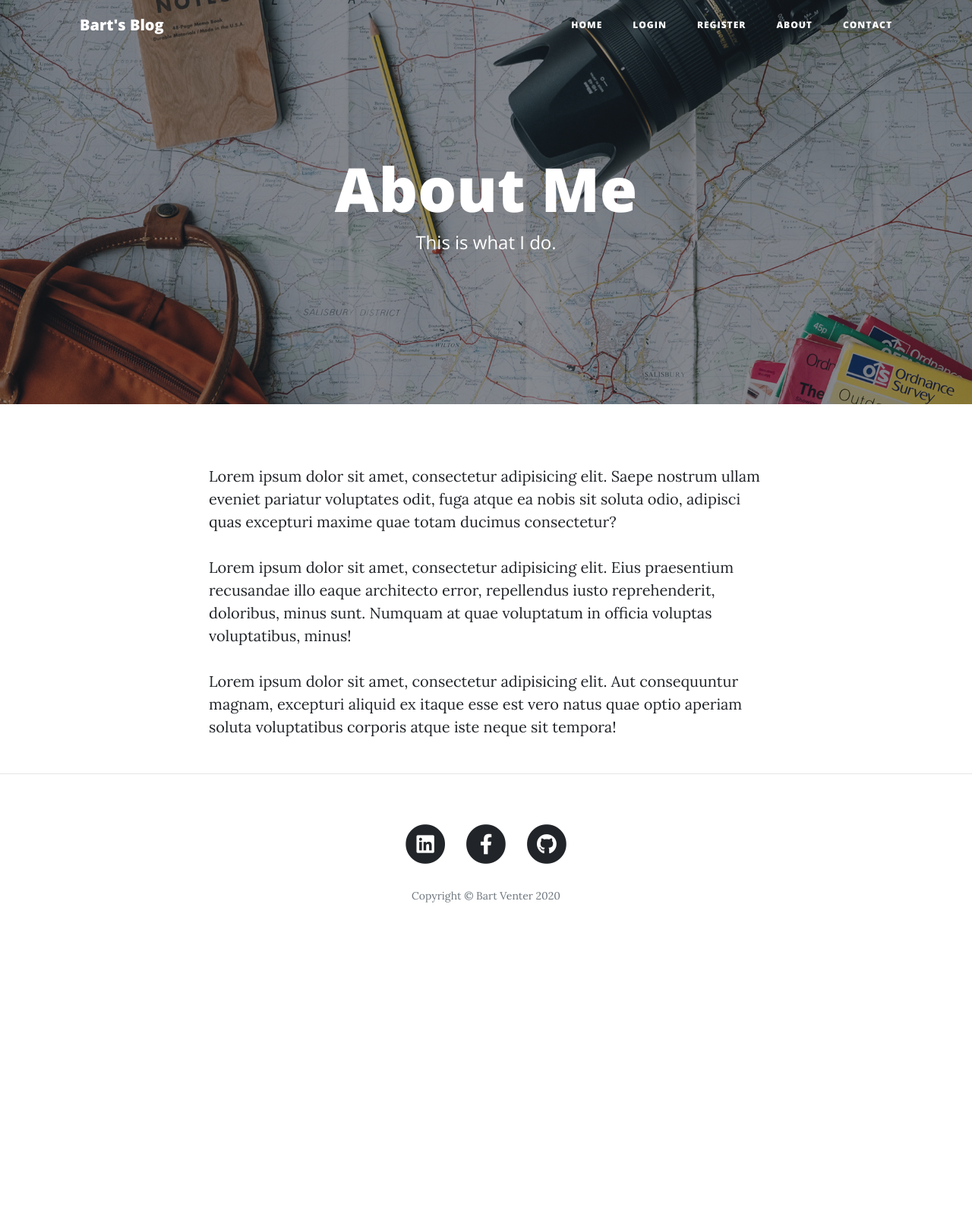
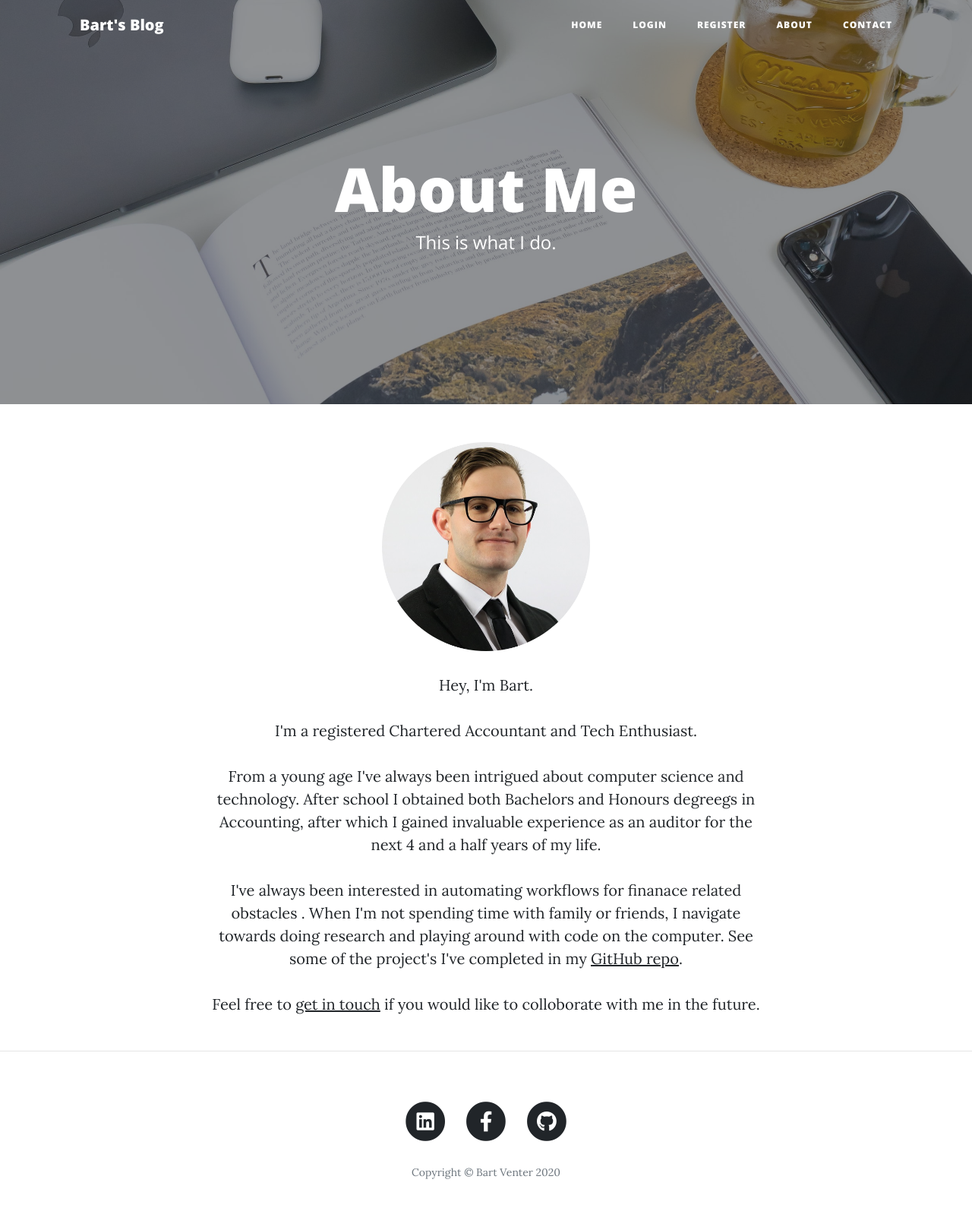
Before and after one commit to bv-loop/FlaskBlog, a Flask app: page /about in a window 1280 px wide. Shown: the whole page at 76% size. Before the commit the page ends 1188 px from the top, so only its background shows below. Run offline with Flask 2, Linux system fonts and the light colour scheme; some libraries are stand-ins or nearby versions.

Commit message:
Update CSS styling, images, about page

```diff
--- a/templates/about.html
+++ b/templates/about.html
@@ -17,11 +17,20 @@
 
 <!-- Main Content -->
 <div class="container">
-    <div class="row">
+  <div class="row text-center">
     <div class="col-lg-8 col-md-10 mx-auto">
-        <p>Lorem ipsum dolor sit amet, consectetur adipisicing elit. Saepe nostrum ullam eveniet pariatur voluptates odit, fuga atque ea nobis sit soluta odio, adipisci quas excepturi maxime quae totam ducimus consectetur?</p>
-        <p>Lorem ipsum dolor sit amet, consectetur adipisicing elit. Eius praesentium recusandae illo eaque architecto error, repellendus iusto reprehenderit, doloribus, minus sunt. Numquam at quae voluptatum in officia voluptas voluptatibus, minus!</p>
-        <p>Lorem ipsum dolor sit amet, consectetur adipisicing elit. Aut consequuntur magnam, excepturi aliquid ex itaque esse est vero natus quae optio aperiam soluta voluptatibus corporis atque iste neque sit tempora!</p>
+      <img class="img-fluid col-lg-5 col-md-6 col-sm-6 col-6" id='profile-pic' src="{{url_for('static', filename = 'img/bart.jpg')}}" alt="profile_pic-img">
+      <p>Hey, I'm Bart.</p>
+      <p>I'm a registered Chartered Accountant and Tech Enthusiast.</p>
+      <p>From a young age I've always been intrigued about computer science and technology. After school I obtained both
+        Bachelors and Honours degreegs in Accounting, after which I gained invaluable experience as an auditor for the
+        next 4 and a half years of my life.</p>
+      <p>I've always been interested in automating workflows for finanace related obstacles . When I'm not spending time
+        with family or friends, I navigate towards doing research and playing around with code on the computer. See some
+        of the project's I've completed in my <a href="https://github.com/bv-loop?tab=repositories">GitHub repo</a>.</p>
+      <p>Feel free to <a href="{{ url_for('contact') }}">get in touch</a> if you would like to colloborate with me in
+        the
+        future.</p>
     </div>
   </div>
 </div>
--- a/templates/index.html
+++ b/templates/index.html
@@ -1,7 +1,7 @@
 {% include "header.html" %}
 
   <!-- Page Header -->
-  <header class="masthead" style="background-image: url('https://images.unsplash.com/photo-1470092306007-055b6797ca72?ixlib=rb-1.2.1&auto=format&fit=crop&w=668&q=80')">
+  <header class="masthead" style="background-image: url('https://images.unsplash.com/photo-1497294815431-9365093b7331?ixid=MXwxMjA3fDB8MHxwaG90by1wYWdlfHx8fGVufDB8fHw%3D&ixlib=rb-1.2.1&auto=format&fit=crop&w=1950&q=80')">
     <div class="overlay"></div>
     <div class="container">
       <div class="row">
--- a/templates/post.html
+++ b/templates/post.html
@@ -44,7 +44,7 @@
           <ul class="commentList">
             <li>
               <div class="commenterImage">
-                      <img src="{{ comment.comment_author.email|gravatar }}"/>
+                <img src="{{ comment.comment_author.email|gravatar }}" />
               </div>
               <div class="commentText">
                 {{comment.text|safe}}
```
Also changed, not shown: static/img/about-bg.jpg, static/img/bart.jpg (added), 1 other file. Lines whose indentation alone changed are shown as unchanged.
